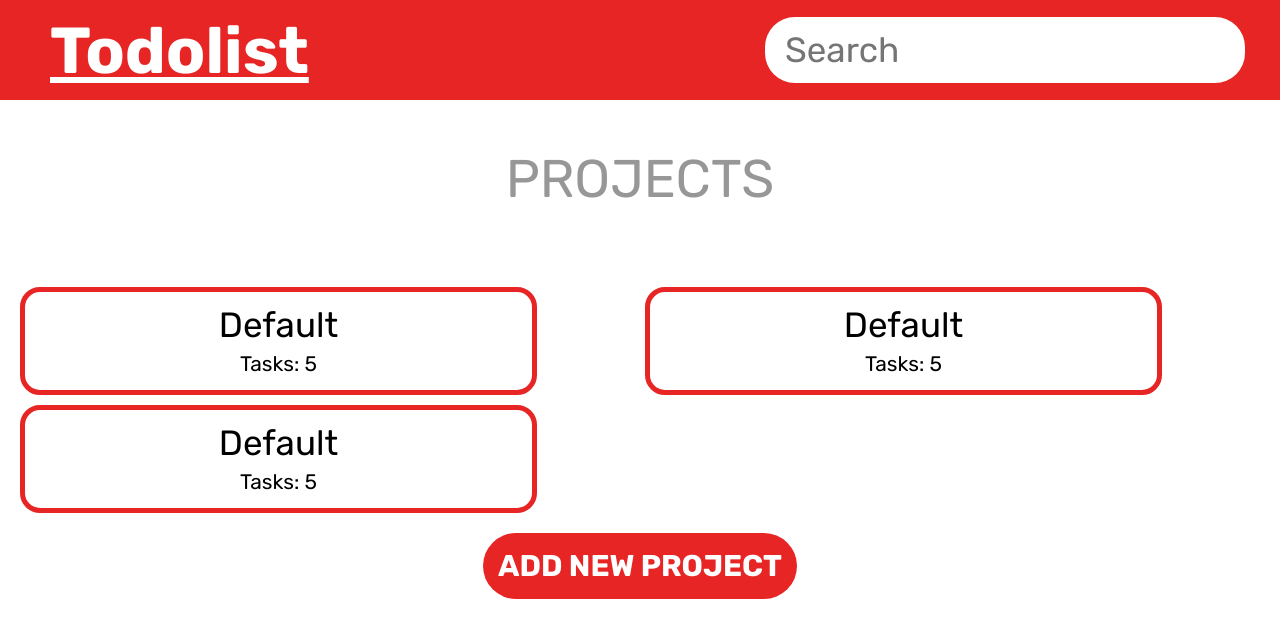
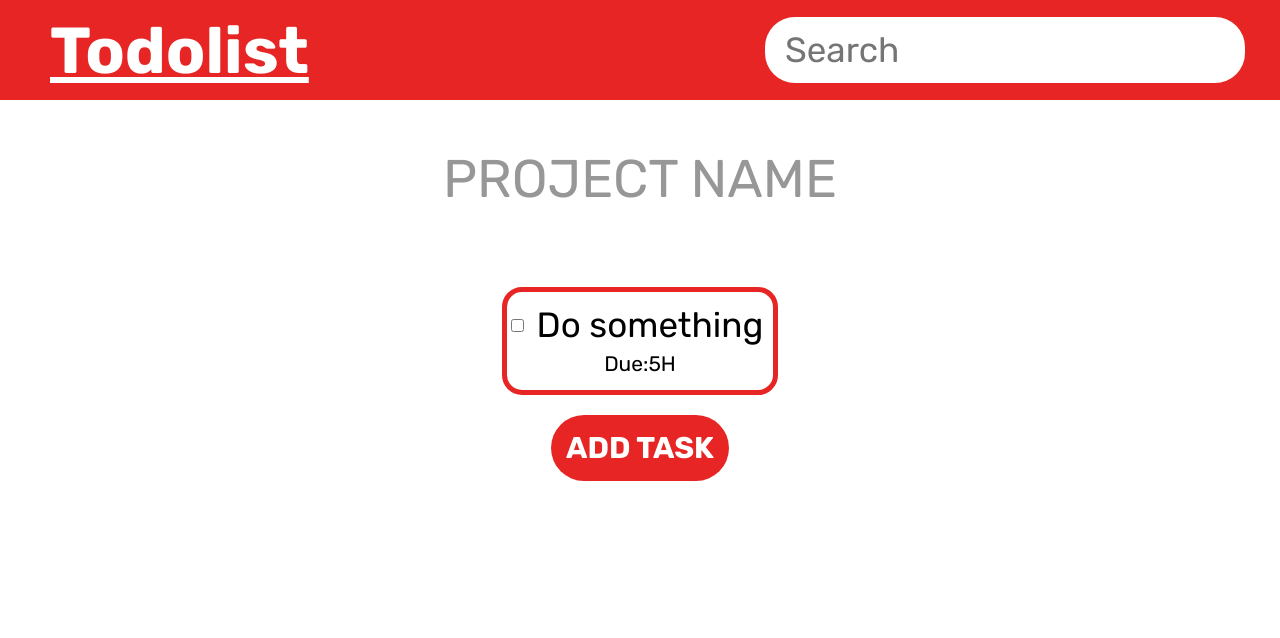
Before and after one commit to andreyoch/todo_list, a website built with webpack: page dist/index.html in a window 1280 px wide. Built offline with nearby package versions, Linux system fonts and the light colour scheme.

Commit message:
Create project page schablone

```diff
--- a/dist/css/style.css
+++ b/dist/css/style.css
@@ -76,6 +76,9 @@
 }
 
 /* Styles for main page*/
+.main-page {
+  display: none;
+}
 .title {
   margin: 52px 0 82px 0;
   text-align: center;
@@ -91,7 +94,7 @@
   grid-template-columns: repeat(2, 1fr);
   gap: 10px;
 }
-.project {
+.project,.task {
   display: flex;
   justify-content: center;
   align-items: center;
@@ -108,19 +111,19 @@
 .project:hover {
   background-color: var(--main-background-color);
 }
-.project_title {
+.project_title,.task_title {
   font-size: 35px;
 }
 
-.project_number-of-tasks {
+.project_number-of-tasks,.task_due-date {
   margin-top: 10px;
   font-size: 21px;
 }
-.project_id {
+.project_id,.task_id {
   display: none;
 }
 
-.project_btns {
+.project_btns,.task_btns {
   display: none;
   padding: 10px 0;
 }
@@ -147,7 +150,7 @@
   margin-right: 10px;
 }
 
-.btn-container {
+.btn-container,.project-page_btn-container {
   display: flex;
   align-items: center;
   justify-content: center;
@@ -240,6 +243,22 @@
   color: var(--main-color);
   margin-right: 20px;
 }
+
+/*Styles for project page */
+.project-page_row {
+  display: flex;
+  justify-content: center;
+}
+
+.task_title {
+  padding: 0 10px;
+}
+
+.upper-elements-row {
+  display: flex;
+  align-items: center;
+}
+
 @media (min-width: 600px) {
   .mobile-menu-window {
     display: none;
--- a/dist/index.html
+++ b/dist/index.html
@@ -92,6 +92,25 @@
             </div>
             </div>
         </div>
+        <div class="project-page">
+          <div class="project-page_title title">Project name</div>
+          <div class="project-page_row">
+            <div class="task">
+              <div class="upper-elements-row">
+              <input type="checkbox">
+              <label for="task"><div class="task_title">Do something</div></label>
+            </div>
+              <div class="task_due-date">Due:5H </div>
+              <span class="task_id"></span>
+              <div class="task_btns">
+                <button class="edit-btn">Edit</button>
+                <button class="remove-btn">Remove</button>
+            </div>
+          </div>
+        </div>
+        <div class="project-page_btn-container">
+          <button class="project-page_add-task-btn main-btn">Add task</button>
+        </div>
       </div>
     </div>
     <script src="main.js"></script>
```
